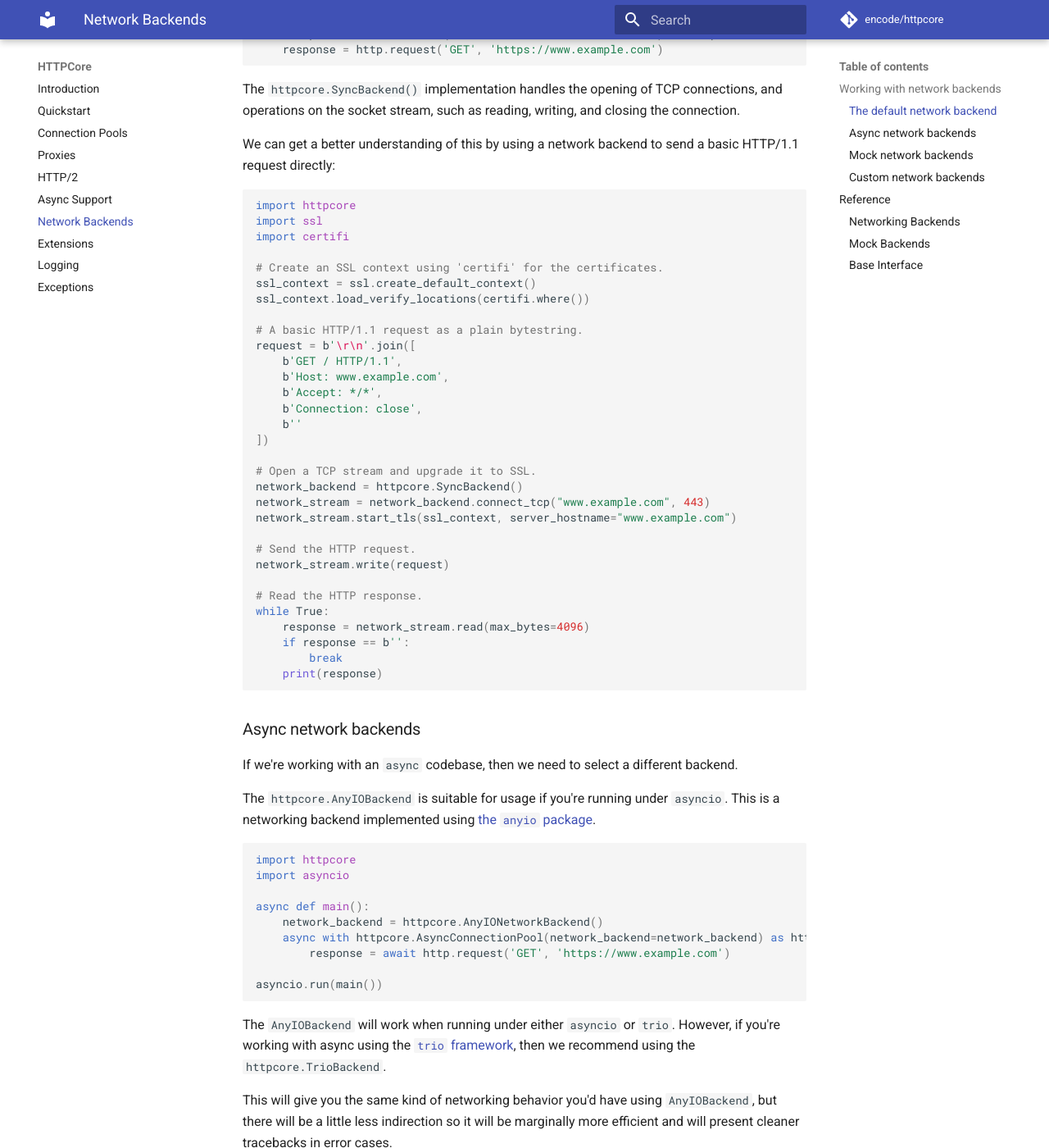
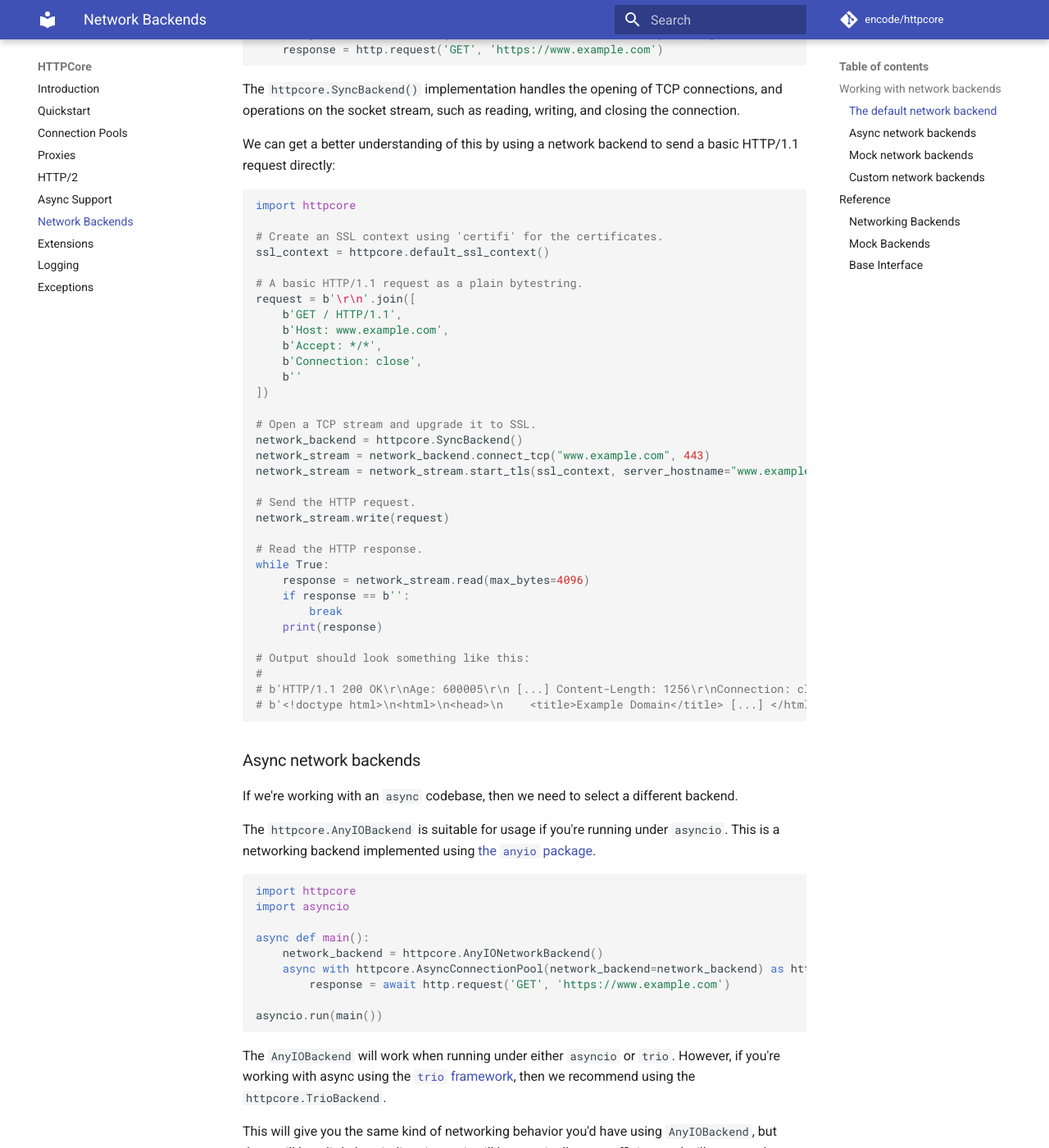
Before and after one commit to encode/httpcore, an MkDocs documentation site: the page built from docs/network-backends.md, in a window 1280 px wide and 1400 px high, scrolled down 744 px. Shown: the whole window at 82% size. Built offline with MkDocs 1.6.1 and Material for MkDocs 9.7.7, drawn with Linux system fonts in a browser that asks for light colours; comment, search, counter and statistics services are not loaded.

Commit message:
Tweak example of working with stream directly

````diff
--- a/docs/network-backends.md
+++ b/docs/network-backends.md
@@ -33,12 +33,9 @@ We can get a better understanding of this by using a network backend to send a b
 
 ```python
 import httpcore
-import ssl
-import certifi
 
 # Create an SSL context using 'certifi' for the certificates.
-ssl_context = ssl.create_default_context()
-ssl_context.load_verify_locations(certifi.where())
+ssl_context = httpcore.default_ssl_context()
 
 # A basic HTTP/1.1 request as a plain bytestring.
 request = b'\r\n'.join([
@@ -52,7 +49,7 @@ request = b'\r\n'.join([
 # Open a TCP stream and upgrade it to SSL.
 network_backend = httpcore.SyncBackend()
 network_stream = network_backend.connect_tcp("www.example.com", 443)
-network_stream.start_tls(ssl_context, server_hostname="www.example.com")
+network_stream = network_stream.start_tls(ssl_context, server_hostname="www.example.com")
 
 # Send the HTTP request.
 network_stream.write(request)
@@ -63,6 +60,11 @@ while True:
     if response == b'':
         break
     print(response)
+
+# Output should look something like this:
+#
+# b'HTTP/1.1 200 OK\r\nAge: 600005\r\n [...] Content-Length: 1256\r\nConnection: close\r\n\r\n'
+# b'<!doctype html>\n<html>\n<head>\n    <title>Example Domain</title> [...] </html>\n'
 ```
 
 ### Async network backends
````
